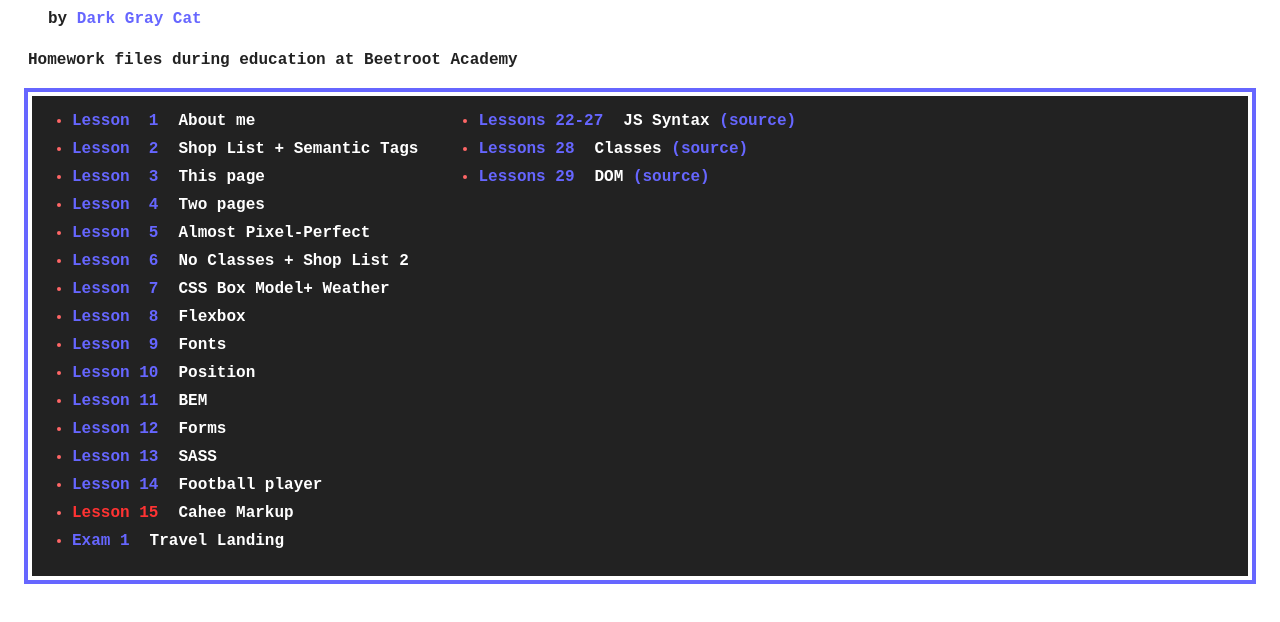
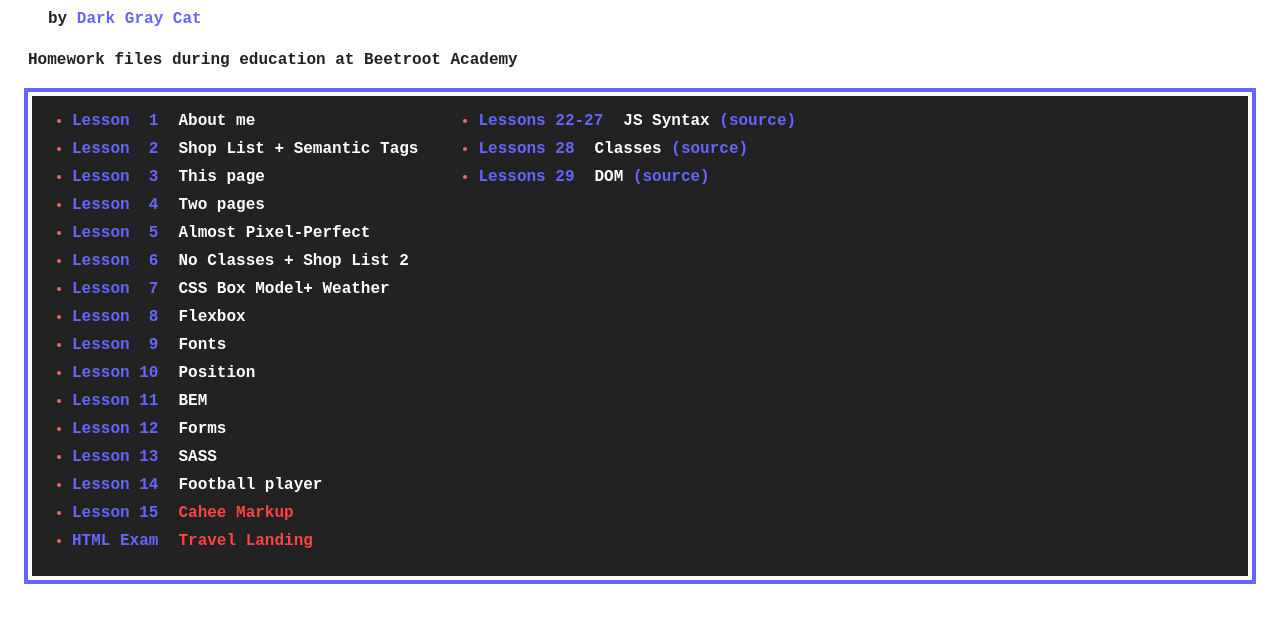
Before and after one commit to darkgraycat/lessons, a plain HTML site: page index.html in a window 1280 px wide. Shown: the part 90-712 px from the top of the page. Drawn offline with Linux system fonts and the light colour scheme.

Commit message:
update main page styles

```diff
--- a/css/style.css
+++ b/css/style.css
@@ -82,6 +82,9 @@ li::marker {
 .bordered__title::before { left: 0px; }
 .bordered__title::after { right: 0px; } */
 
+.highlight {
+	color: #f44;
+}
 
 .homeworks {
 	display: flex;
--- a/index.html
+++ b/index.html
@@ -7,14 +7,6 @@
 	<title>Index page</title>
 	<link rel="stylesheet" href="css/style.css">
 	<script src="src/index.js"></script>
-	<style>
-		/* inline */
-
-		/* cahee markup */
-		a[href="https://darkgraycat.github.io/cahee/"] {
-			color: #f33;
-		}
-	</style>
 </head>
 
 <body>
@@ -51,8 +43,8 @@
 			<li><a href="lessons/lesson12/index.html">Lesson 12</a>Forms</li>
 			<li><a href="lessons/lesson13/index.html">Lesson 13</a>SASS</li>
 			<li><a href="lessons/lesson14/index.html">Lesson 14</a>Football player</li>
-			<li><a href="https://darkgraycat.github.io/cahee/">Lesson 15</a>Cahee Markup</li>
-			<li><a href="https://darkgraycat.github.io/ba-exam-1/">Exam 1</a>Travel Landing</li>
+			<li class="highlight"><a href="https://darkgraycat.github.io/cahee/">Lesson 15</a>Cahee Markup</li>
+			<li class="highlight"><a href="https://darkgraycat.github.io/ba-exam-1/">HTML Exam</a>Travel Landing</li>
 		</ul>
 
 		<ul>
```
